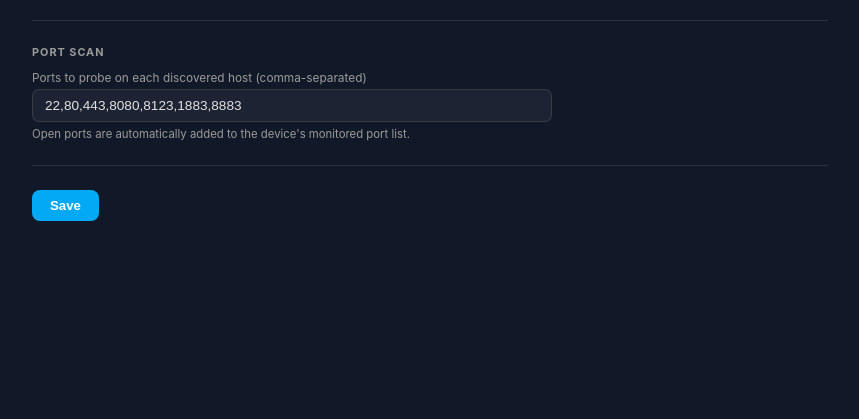
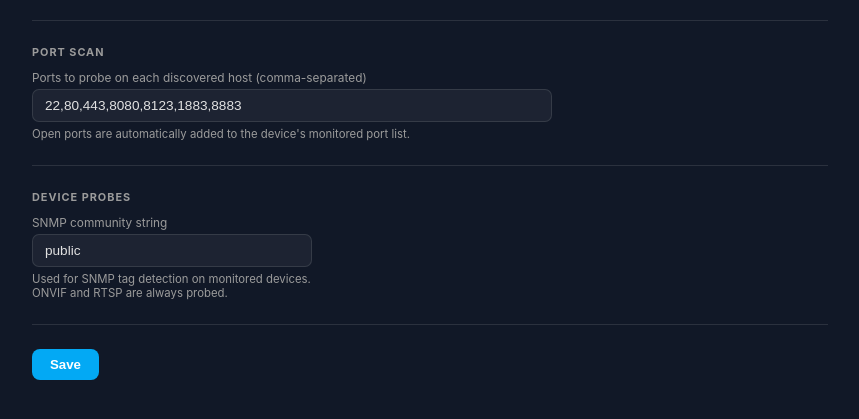
Before and after one commit to duarte-hub/ha-service-monitor, a Flask app: page /config in a window 1280 px wide, after a click on "Network". Shown: the part 239-658 px from the top of the page, without its empty margins (0-859 px from the left). Run offline with Flask 3, Linux system fonts and the light colour scheme; parts of the project's set-up code (start-up, migrations or seed data) failed here and were passed over.

Commit message:
Add SNMP, ONVIF, and RTSP feature detection per device
- _snmp_probe(): raw SNMPv2c UDP GET (sysName.0) — no external deps
- _onvif_probe(): SOAP GetSystemDateAndTime to /onvif/device_service
  on ports 80/8080/8000/8888
- _rtsp_probe(): TCP connect to port 554
- _feature_probe_loop(): background thread probing monitored+up devices
  every 10 min (15 s staggered startup)
- Results stored in device["features"] {snmp, onvif, rtsp}
- Dashboard shows SNMP (blue) / ONVIF (purple) / RTSP (orange) tags
  in a new Tags column
- SNMP community string configurable in Settings → Network tab
  (global SNMP_COMMUNITY, default "public")

Co-Authored-By: Claude Sonnet 4.6 <noreply@anthropic.com>

```diff
--- a/app.py
+++ b/app.py
@@ -322,6 +322,105 @@ def _check_port(ip: str, port: int, timeout: float = 3.0) -> bool:
     except Exception:
         log.debug("port %s:%s: closed", ip, port)
         return False
+
+def _snmp_probe(ip: str, community: str = "public", timeout: float = 2.0) -> bool:
+    """Return True if device responds to an SNMPv2c GET (sysName) on UDP 161."""
+    def _ber_len(n: int) -> bytes:
+        if n < 128:
+            return bytes([n])
+        elif n < 256:
+            return bytes([0x81, n])
+        return bytes([0x82, n >> 8, n & 0xff])
+
+    def _tlv(tag: int, value: bytes) -> bytes:
+        return bytes([tag]) + _ber_len(len(value)) + value
+
+    # OID 1.3.6.1.2.1.1.5.0 (sysName.0)
+    oid = bytes([0x2b, 0x06, 0x01, 0x02, 0x01, 0x01, 0x05, 0x00])
+    varbind     = _tlv(0x30, _tlv(0x06, oid) + b'\x05\x00')
+    varbindlist = _tlv(0x30, varbind)
+    pdu = _tlv(0xa0,
+        b'\x02\x04\x00\x00\x00\x01'   # request-id = 1
+        b'\x02\x01\x00'               # error-status = 0
+        b'\x02\x01\x00'               # error-index = 0
+        + varbindlist
+    )
+    msg = _tlv(0x30,
+        b'\x02\x01\x01'               # version = v2c (1)
+        + _tlv(0x04, community.encode())
+        + pdu
+    )
+    try:
+        sock = socket.socket(socket.AF_INET, socket.SOCK_DGRAM)
+        sock.settimeout(timeout)
+        sock.sendto(msg, (ip, 161))
+        data, _ = sock.recvfrom(2048)
+        sock.close()
+        return len(data) > 10
+    except Exception:
+        return False
+
+
+def _onvif_probe(ip: str, timeout: float = 3.0) -> bool:
+    """Return True if device has an ONVIF device service on any common port."""
+    soap = (
+        '<?xml version="1.0" encoding="UTF-8"?>'
+        '<s:Envelope xmlns:s="http://www.w3.org/2003/05/soap-envelope">'
+        '<s:Body>'
+        '<GetSystemDateAndTime xmlns="http://www.onvif.org/ver10/device/wsdl"/>'
+        '</s:Body>'
+        '</s:Envelope>'
+    )
+    headers = {"Content-Type": "application/soap+xml; charset=utf-8"}
+    for port in [80, 8080, 8000, 8888]:
+        try:
+            r = requests.post(
+                f"http://{ip}:{port}/onvif/device_service",
+                data=soap, headers=headers, timeout=timeout,
+            )
+            if "onvif" in r.text.lower():
+                return True
+        except Exception:
+            pass
+    return False
+
+
+def _rtsp_probe(ip: str, timeout: float = 2.0) -> bool:
+    """Return True if device has TCP port 554 open (RTSP stream)."""
+    return _check_port(ip, 554, timeout=timeout)
+
+
+_FEATURE_PROBE_INTERVAL = 600  # seconds between re-probes per device
+
+def _probe_device_features_once(ip: str, device: dict) -> dict:
+    """Run SNMP/ONVIF/RTSP probes; return updated features dict."""
+    community = SNMP_COMMUNITY
+    features: dict = dict(device.get("features") or {})
+    features["snmp"]  = _snmp_probe(ip, community)
+    features["onvif"] = _onvif_probe(ip)
+    features["rtsp"]  = _rtsp_probe(ip)
+    return features
+
+
+def _feature_probe_loop() -> None:
+    """Background thread: probe each monitored device for SNMP/ONVIF/RTSP every 10 min."""
+    # Stagger startup to avoid hammering everything at once
+    time.sleep(15)
+    while True:
+        with _devices_lock:
+            targets = [(ip, d.copy()) for ip, d in _devices.items() if d.get("monitored") and d.get("status") == "up"]
+        for ip, dev in targets:
+            try:
+                features = _probe_device_features_once(ip, dev)
+                log.debug("Feature probe %s: %s", ip, features)
+                with _devices_lock:
+                    if ip in _devices:
+                        _devices[ip]["features"] = features
+                _save_devices()
+            except Exception as e:
+                log.debug("Feature probe %s failed: %s", ip, e)
+        time.sleep(_FEATURE_PROBE_INTERVAL)
+
 
 def _seed_device(ip: str, name: str, ports: list[int]) -> None:
     with _devices_lock:
@@ -779,6 +878,7 @@ _CONFIG_FIELDS = {
     "meraki_network_id":      {"label": "Meraki network ID",               "default": ""},
     # Network scan
     "scan_ports":             {"label": "Port scan list (comma-separated)", "default": "22,80,443,8080,8123,1883,8883"},
+    "snmp_community":         {"label": "SNMP community string",            "default": "public"},
     # Polling intervals
     "poll_interval":          {"label": "Device ping interval (s)",         "default": str(POLL_INTERVAL)},
     "ha_poll_interval":       {"label": "HA add-on poll interval (s)",      "default": str(HA_POLL_INTERVAL)},
@@ -812,6 +912,7 @@ MERAKI_NETWORK_ID:    str  = ""
 PEER_URL:             str  = ""
 ALERT_ROLE:           str  = "standalone"  # standalone | primary | secondary
 AUTO_SYNC_PEER:       bool = False
+SNMP_COMMUNITY:       str  = "public"
 
 _peer_reachable:      bool = True   # updated by _peer_health_loop
 _peer_fail_streak:    int  = 0
@@ -821,7 +922,7 @@ def _apply_config(data: dict) -> None:
     global HA_URL, HA_TOKEN
     global NOTIFY_SERVICE, SMTP_HOST, SMTP_PORT, SMTP_USER, SMTP_PASS
     global EMAIL_FROM, EMAIL_FROM_NAME, EMAIL_TO, ALERT_COOLDOWN, push_alerts_enabled, push_critical, email_alerts_enabled
-    global ALERT_TITLE, notify_recovery, MERAKI_API_KEY, MERAKI_NETWORK_ID, SCAN_PORTS, PEER_URL, ALERT_ROLE, AUTO_SYNC_PEER
+    global ALERT_TITLE, notify_recovery, MERAKI_API_KEY, MERAKI_NETWORK_ID, SCAN_PORTS, PEER_URL, ALERT_ROLE, AUTO_SYNC_PEER, SNMP_COMMUNITY
     global POLL_INTERVAL, HA_POLL_INTERVAL, MERAKI_POLL_INTERVAL
     if "ha_url"               in data: HA_URL               = data["ha_url"]       or HA_URL
     if "ha_token"             in data: HA_TOKEN             = data["ha_token"]     or HA_TOKEN
@@ -864,6 +965,7 @@ def _apply_config(data: dict) -> None:
     if "peer_url"               in data: PEER_URL               = data["peer_url"]                 or ""
     if "alert_role"             in data: ALERT_ROLE             = data["alert_role"]               or "standalone"
     if "auto_sync_peer"         in data: AUTO_SYNC_PEER         = str(data["auto_sync_peer"]).lower() in ("true", "1", "yes")
+    if "snmp_community"         in data: SNMP_COMMUNITY         = data["snmp_community"] or "public"
 
 # ---------------------------------------------------------------------------
 # Home Assistant API helpers
@@ -2162,6 +2264,7 @@ if __name__ == "__main__":
     threading.Thread(target=_meraki_api_poller_loop,  daemon=True, name="meraki-api-poller").start()
     threading.Thread(target=_peer_health_loop,        daemon=True, name="peer-health").start()
     threading.Thread(target=_primary_peer_check_loop, daemon=True, name="peer-check").start()
+    threading.Thread(target=_feature_probe_loop,      daemon=True, name="feature-probe").start()
 
     # Give the first poll a moment
     time.sleep(2)
--- a/templates/config.html
+++ b/templates/config.html
@@ -260,6 +260,14 @@
       <div class="hint">Open ports are automatically added to the device's monitored port list.</div>
     </div>
   </div>
+  <div class="sub">
+    <div class="sub-label">Device Probes</div>
+    <div class="field" style="max-width:280px">
+      <label>SNMP community string</label>
+      <input type="text" id="snmp_community" placeholder="public">
+      <div class="hint">Used for SNMP tag detection on monitored devices. ONVIF and RTSP are always probed.</div>
+    </div>
+  </div>
   <div class="btn-row">
     <button class="btn btn-primary" onclick="saveScan()">Save</button>
     <span class="status-msg" id="scan-status"></span>
@@ -369,6 +377,7 @@
       set('email_to',   d.email_to   || '');
 
       set('scan_ports',    d.scan_ports    || '22,80,443,8080,8123,1883,8883');
+      set('snmp_community', d.snmp_community || 'public');
       set('poll_interval', d.poll_interval || '30');
 
       set('peer_url', d.peer_url || '');
@@ -465,7 +474,7 @@
 
   // ── Network ────────────────────────────────────────────────────────────────
   async function saveScan() {
-    await post({scan_ports: val('scan_ports'), poll_interval: val('poll_interval')});
+    await post({scan_ports: val('scan_ports'), poll_interval: val('poll_interval'), snmp_community: val('snmp_community')});
     flash('scan-status', 'Saved', 'ok');
   }
 
```
Also changed, not shown: templates/index.html (+20 -3 lines).
